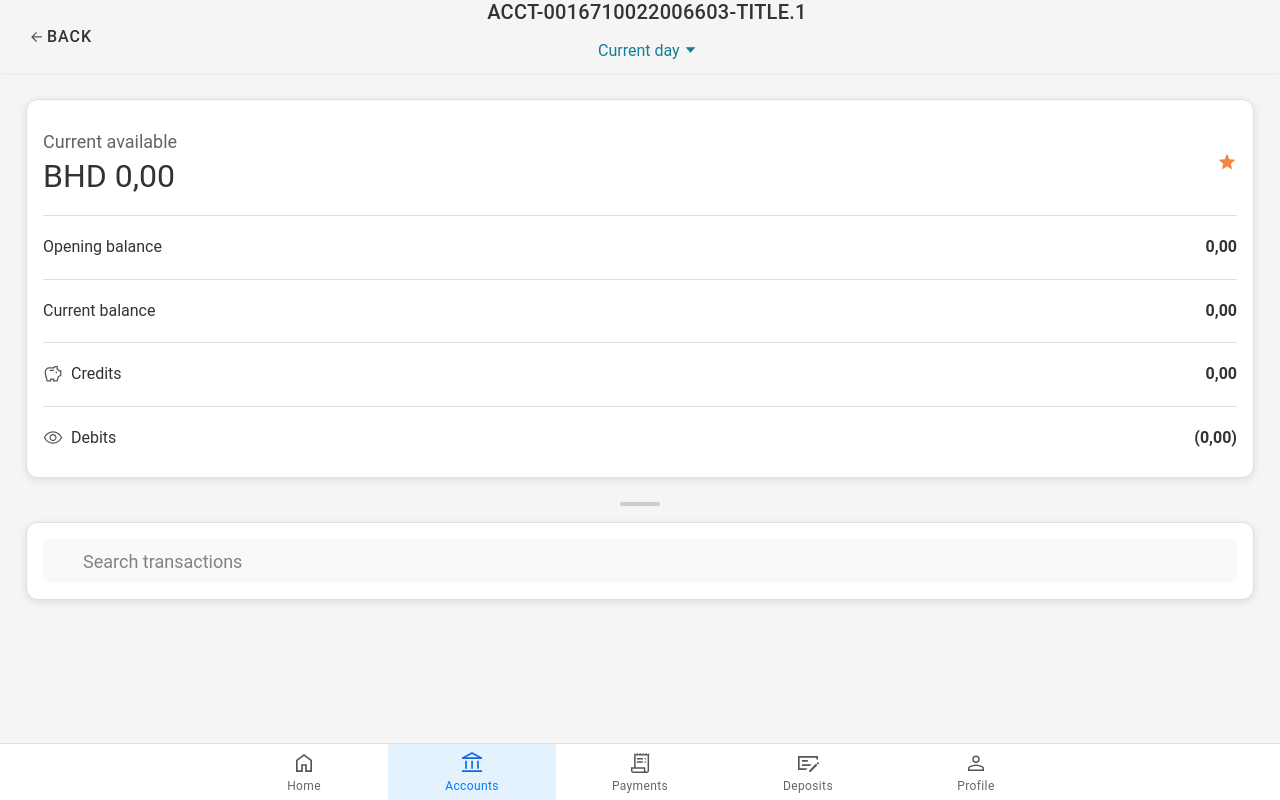
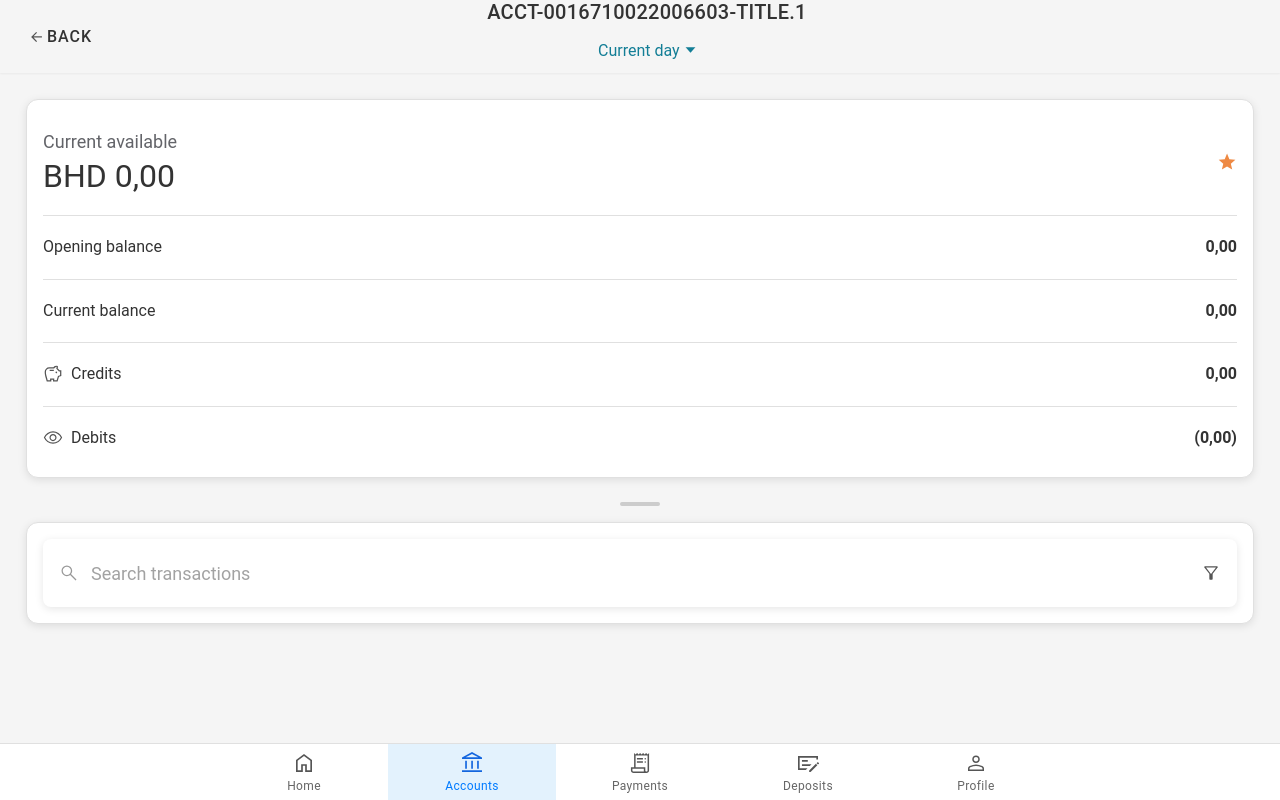
Before and after one commit to gavinhamilton1/access-mobile-web, a React (Vite) app: page /accounts/account-details/1 in a window 1280 px wide. Built offline with nearby package versions, Linux system fonts and the light colour scheme.

Commit message:
acounts pages working

```diff
--- a/src/pages/AccountDetails.tsx
+++ b/src/pages/AccountDetails.tsx
@@ -312,12 +312,12 @@ const AccountDetails: React.FC = () => {
             <IonCard className="card search-card">
               <IonCardContent className="card-content">
                 <div className="search-container">
+                  <img src="/images/Search.svg" alt="Search" className="search-icon" />
                   <IonInput
                     placeholder="Search transactions"
                     className="search-input"
                   />
-                  <img src="/images/Search.svg" alt="Search" className="icon-small search-icon" />
-                  <img src="/images/ArrowDown.svg" alt="Filter" className="icon-small filter-icon" />
+                  <img src="/images/Filter.svg" alt="Filter" className="filter-icon" />
                 </div>
               </IonCardContent>
             </IonCard>
--- a/src/styles.css
+++ b/src/styles.css
@@ -885,31 +885,41 @@ ion-toolbar {
   display: flex;
   align-items: center;
   gap: 12px;
-  position: relative;
+  padding: 12px 16px;
+  background: white;
+  border-radius: 8px;
+  box-shadow: 0 2px 8px rgba(0, 0, 0, 0.1);
 }
 
 .search-input {
   flex: 1;
-  --background: #f8f9fa;
-  --color: #333;
-  --border-radius: 6px;
-  --border-color: #e0e0e0;
-  --border-width: 1px;
-  --border-style: solid;
-  --padding-start: 40px;
-  --padding-end: 40px;
+  --background: transparent;
+  --color: #666;
+  --border-radius: 0;
+  --border-color: transparent;
+  --border-width: 0;
+  --border-style: none;
+  --padding-start: 0;
+  --padding-end: 0;
+  font-size: 1rem;
+}
+
+.search-input::part(native) {
+  padding: 0;
+  background: transparent;
+  border: none;
 }
 
 .search-icon {
-  position: absolute;
-  left: 12px;
-  color: #666;
+  width: 20px;
+  height: 20px;
+  opacity: 0.6;
 }
 
 .filter-icon {
-  position: absolute;
-  right: 12px;
-  color: #666;
+  width: 20px;
+  height: 20px;
+  color: #007bff;
 }
 
 
```
